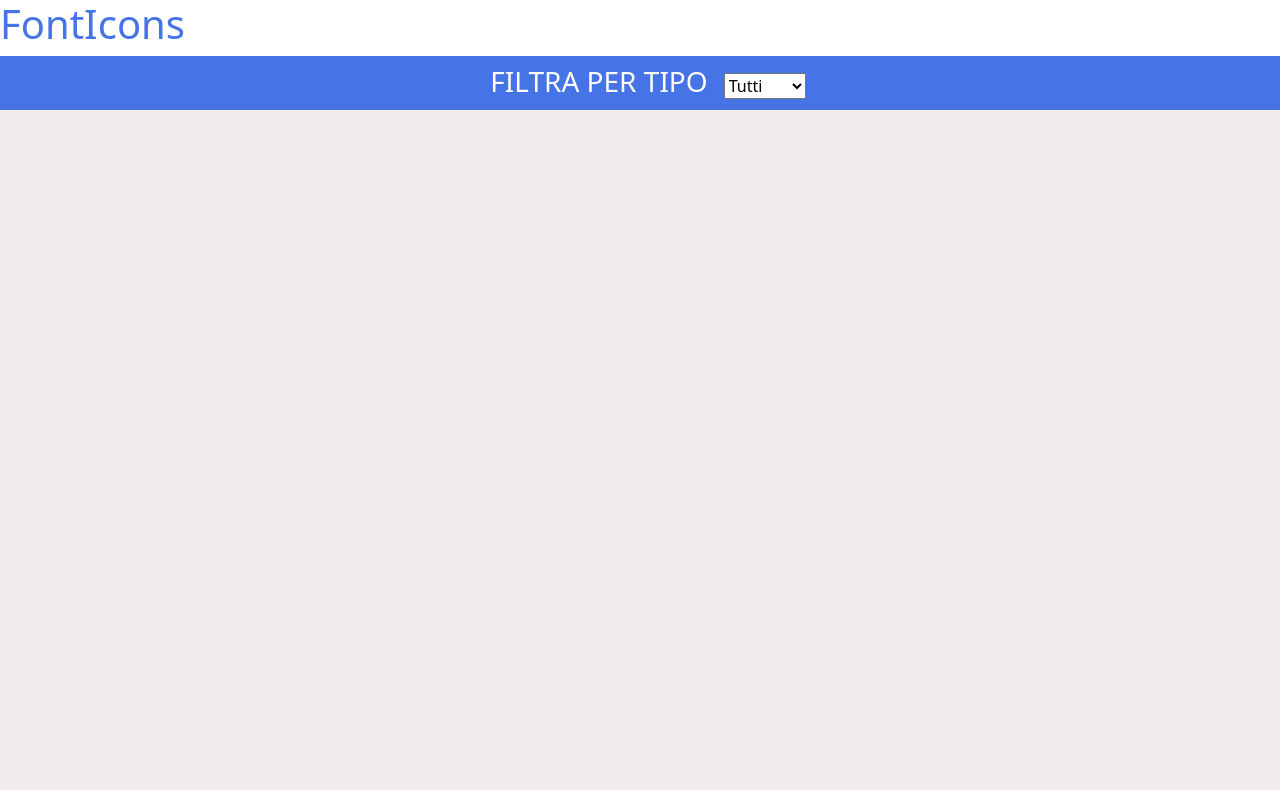
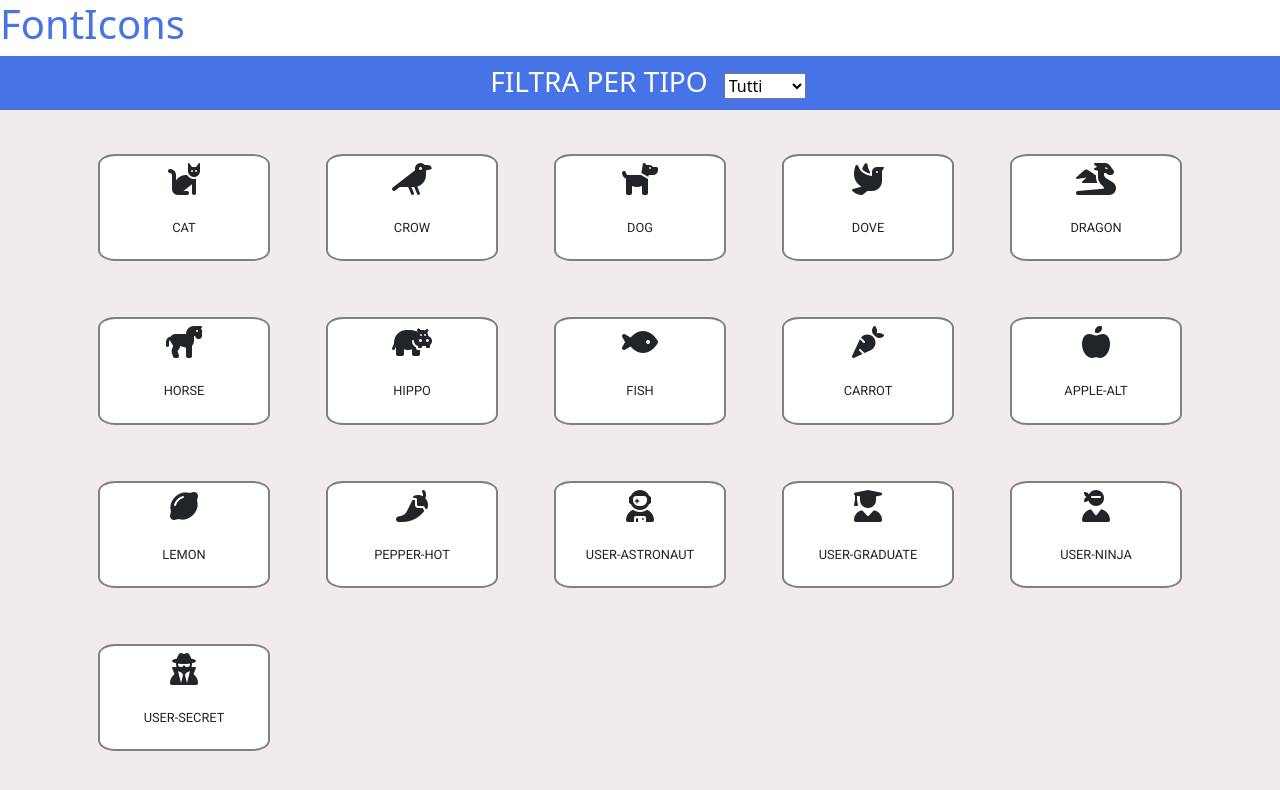
Before and after one commit to MLibralato91/js-es6-icons, a plain HTML site: page index.html in a window 1280 px wide. Drawn offline with nearby package versions, Linux system fonts and the light colour scheme.

Commit message:
create card and add style

```diff
--- a/css/style.css
+++ b/css/style.css
@@ -15,3 +15,22 @@ main{
     height:calc(100vh - 110px);
     background-color: rgb(242, 235, 235);
 }
+
+
+
+.cardBox{
+    margin: 20px;
+    background-color: rgb(255, 255, 255);
+    border-radius: 10%;
+    border: 2px solid grey;
+    font-size: 2rem;
+
+}
+
+.card{
+    background-color: rgb(242, 235, 235);
+    border: none;
+}
+h5{
+    font-size: 0.8rem;
+}
--- a/index.html
+++ b/index.html
@@ -32,7 +32,12 @@
         </section>
     </header>
     <main>
+        <div class="container">
+            <div class="row row-cols-sm-3 row-cols-md-4 row-cols-lg-5 pt-3 ">
 
+            </div>
+
+        </div>
     </main>
 
 
--- a/js/script.js
+++ b/js/script.js
@@ -141,3 +141,47 @@ const icons = [
         color: 'blue'
     }
 ];
+
+const card = document.querySelector('.row');
+
+function createCards(obj) {
+
+    //creo la colonna
+    let myCol = document.createElement('div');
+    myCol.className = 'card col-2 card text-center p-2';
+
+    let cardBox = document.createElement('div');
+    cardBox.className = 'cardBox';
+
+    // Creo l'immagine con Fontawsome
+    let img = document.createElement('i');
+    img.className = obj.prefix + obj.family + ' ' + obj.prefix + obj.name;
+
+    //creo la card body
+    let cardBody = document.createElement('div');
+    cardBody.className = 'card-body';
+
+    //creo il titolo della card con dentro il nome dell'utente
+    let titleName = document.createElement('h5')
+    titleName.className = 'card-title text-uppercase';
+    titleName.textContent = obj.name;
+
+
+    card.append(myCol);
+
+    myCol.append(cardBox);
+
+    cardBox.append(img, cardBody);
+
+    cardBody.append(titleName);
+
+
+
+}
+
+
+for (let i = 0; i < icons.length; i++) {
+    const icon = icons[i];
+
+    createCards(icon);
+}
```
